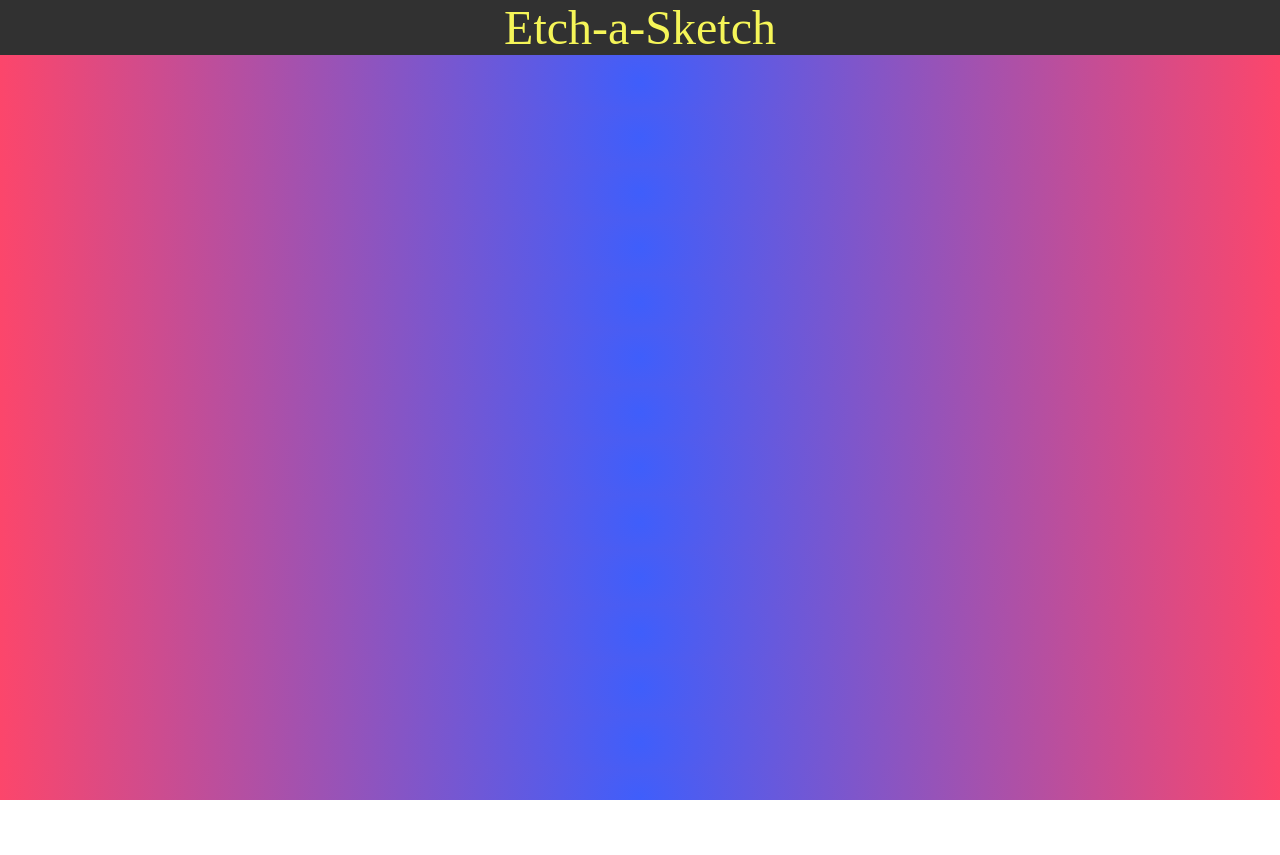
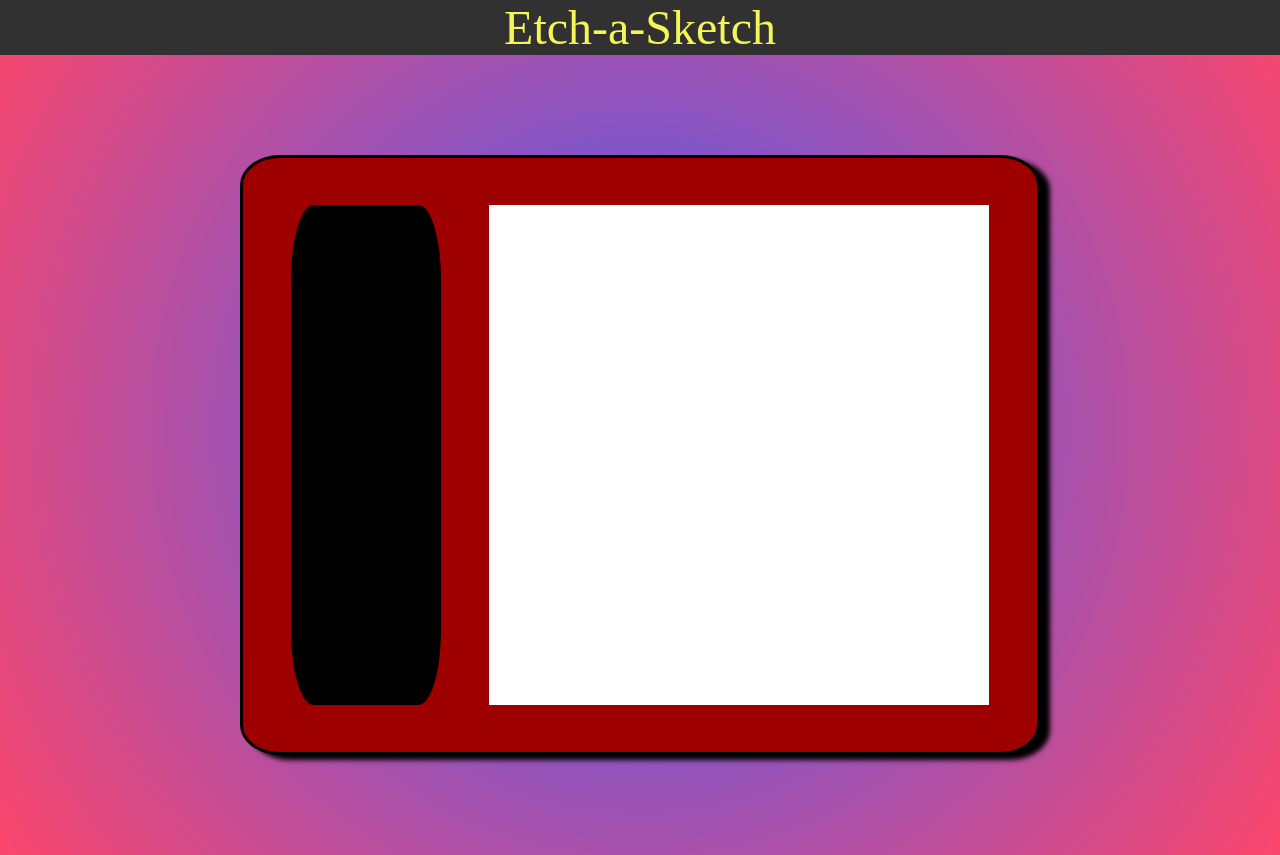
Before and after one commit to Shalopay03/etch-a-sketch, a plain HTML site: page index.html in a window 1280 px wide. Before the commit the page ends 800 px from the top, so only its background shows below. Drawn offline with Linux system fonts and the light colour scheme.

Commit message:
add etch-a-sketch panel

```diff
--- a/index.html
+++ b/index.html
@@ -9,6 +9,9 @@
 </head>
 <body>
     <header>Etch-a-Sketch</header>
-
+    <div id="container">
+        <div id="settings-panel"></div>
+        <div id="painting-space"></div>
+    </div>
 </body>
 </html>
--- a/styles.css
+++ b/styles.css
@@ -15,3 +15,35 @@ header{
     font-size: 48px;
     text-align: center;
 }
+
+#container{
+    width: 800px;
+    height: 600px;
+    background-color: rgb(158, 0, 0);
+    margin: 100px auto;
+    display: flex;
+    justify-content: space-evenly;
+    align-items: center;
+    border: solid;
+    border-radius: 5%;
+    box-shadow: 10px 5px 5px black;
+}
+
+#painting-space{
+    width: 500px;
+    height: 500px;
+    background-color: white;
+    display: flex;
+    flex-wrap: wrap;
+}
+
+.painting-sector{
+
+}
+
+#settings-panel{
+    width: 150px;
+    background-color: black;
+    height: 500px;
+    border-radius: 15%;
+}
```
